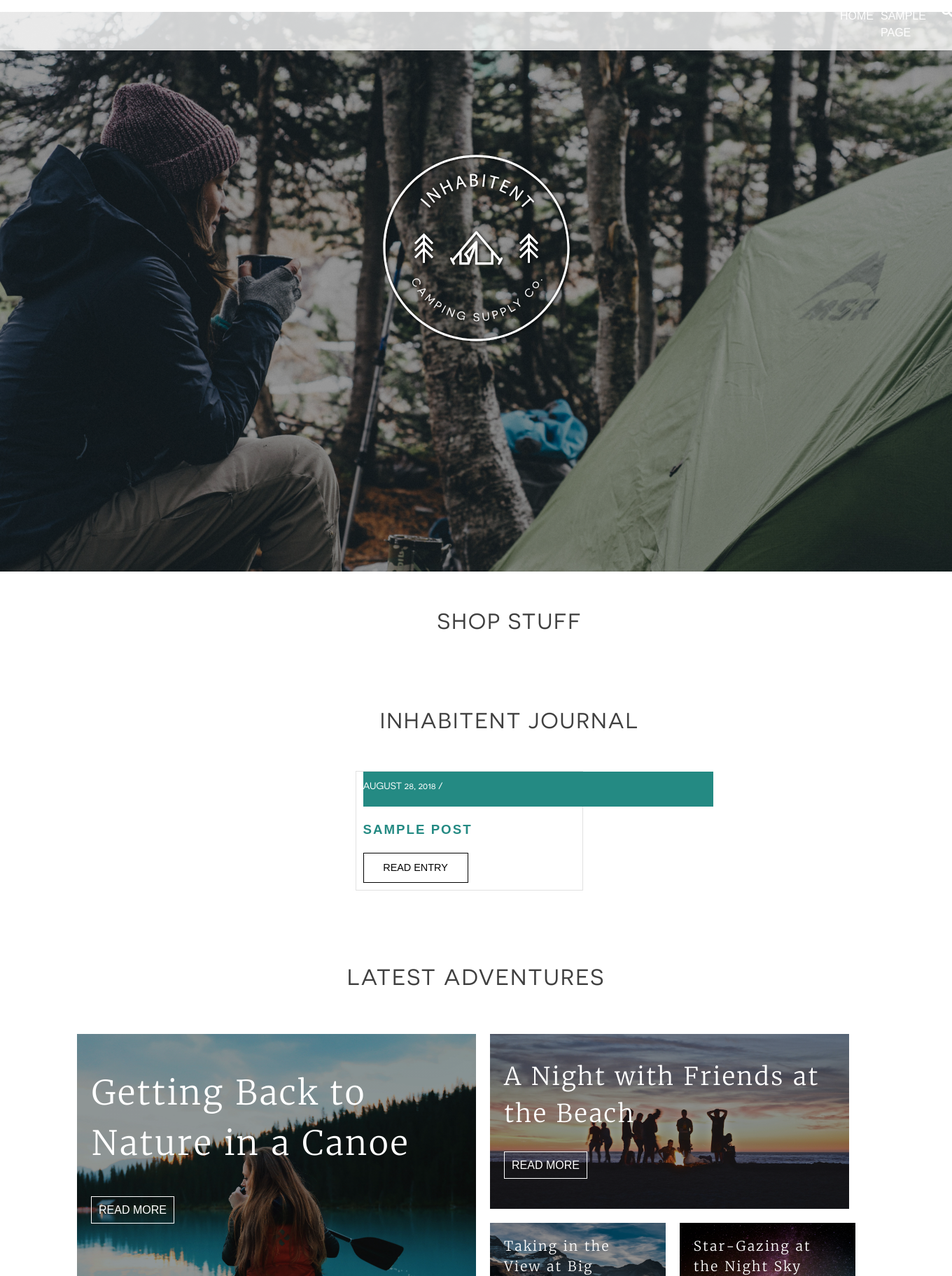
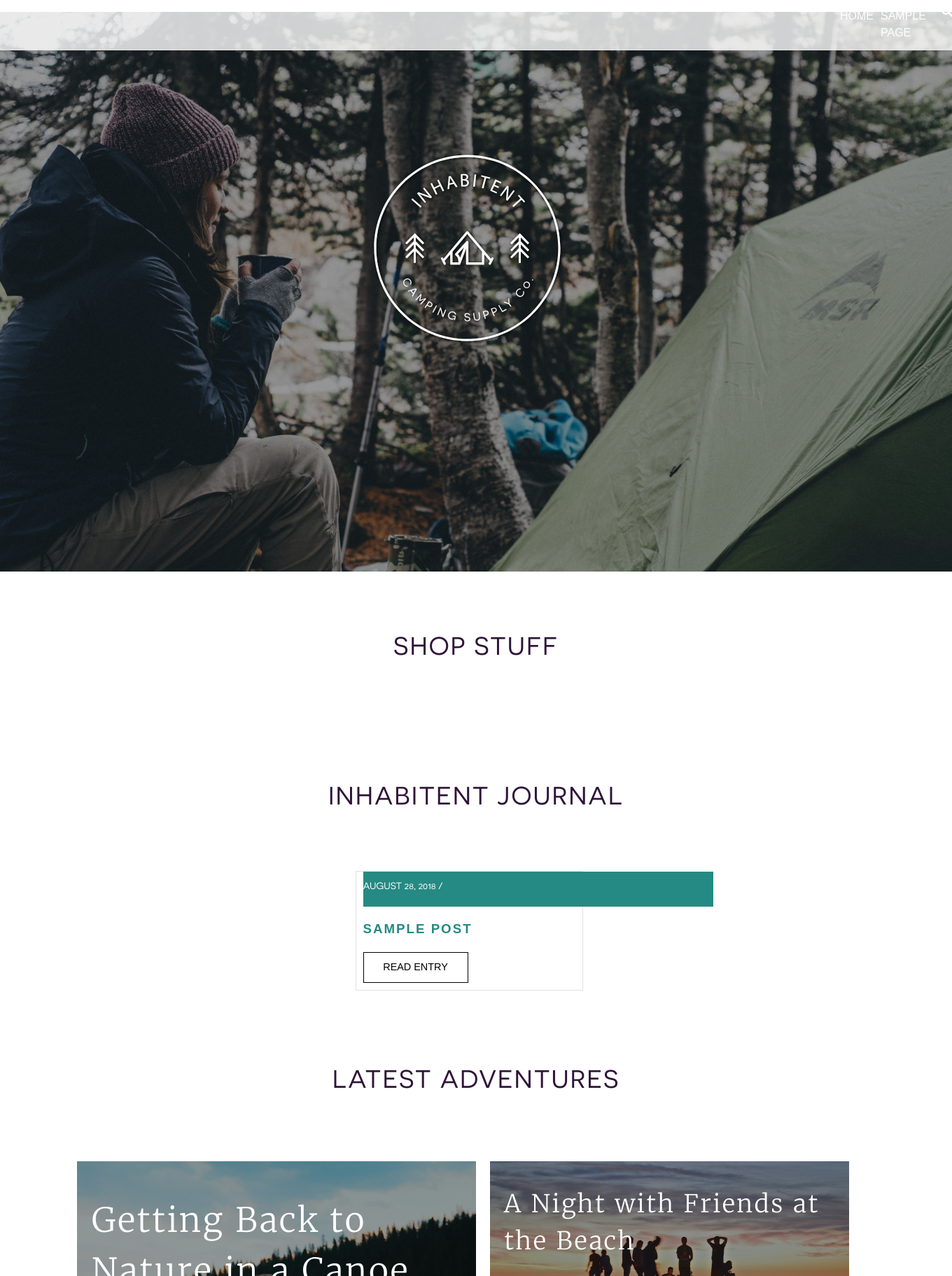
Before and after one commit to vbertoletti/inhabitent-site, a WordPress theme: template themes/inhabitent-theme/front-page.php in a window 1360 px wide; the page is wider, and only the part inside the window is pictured. Shown: the part 33-1857 px from the top of that part at 70% size. Run offline with PHP 8.4 and a stand-in for WordPress, Linux system fonts and the light colour scheme; the site name, menu and one post (Sample post) are stand-ins, and other content is empty; some libraries are stand-ins or nearby versions.

Commit message:
Cleaned up front page php and scss files. Added package-lock.json to .gitignore file. Moved readme file.

```diff
--- a/themes/inhabitent-theme/front-page.php
+++ b/themes/inhabitent-theme/front-page.php
@@ -1,14 +1,19 @@
 <?php get_header();?>
 
-<section> <!-- front-page section -->
+<main> <!-- main front-page -->
 
-	<div class="hero-banner">
+	<!-- HEADER/HERO BANNER SECTION BEGINS -->
+
+	<header class="hero-banner">
 
 		<div class="main-logo-container">
 				<img src="<?php echo get_template_directory_uri(); ?>/assets/images/inhabitent-logo-full.svg">
 		</div>
 
-	</div> <!-- end of .hero-banner -->
+	</header> <!-- end of .hero-banner section -->
+
+
+	<!-- FRONT PAGE SHOP STUFF BEGINS -->
 
 	<div class="home-shop-stuff">
 		<h2> shop stuff </h2>
@@ -21,30 +26,35 @@
 	?>
 
 	<section class="home-shop-stuff-wrapper">
+
 		<?php foreach ($terms as $term): ?>
+
 		<div class="home-terms-container">
 
 				<img src="<?php echo get_template_directory_uri() ?>/assets/images/<?php echo $term->name ?>.svg">
 
-
 				<p><?php echo $term->description; ?></p>
 
+				<div class="shop-stuff-link-container">
 						<a href="<?php echo get_term_link($term); ?>">
 						<?php echo $term->name . " stuff"; ?>
 						</a>
+				</div>
 
 		</div> <!-- end of .home-terms-container -->
 
-			<!-- <?php print_r($term)?> shows what my options are-->
+		<!-- <?php print_r($term)?> shows what my 'terms' options are, this is not in use, just an example for future projects -->
 
 		<?php endforeach;?>
-		</section>
+	</section> 	<!-- end of .home-shop-stuff-wrapper section -->
 
 
+	<!-- FRONT PAGE INHABITENT JOURNAL BEGINS -->
+
 	<div class="home-shop-stuff">
+		<!-- re-using shop stuff headings class -->
 		<h2> inhabitent journal </h2>
 	</div>
-
 
 	<?php
 		$args = array(
@@ -55,11 +65,10 @@
 		$product_posts = get_posts($args); // returns an array of posts
 	?>
 
-
 	<section class="main-blog-wrapper">
 		<?php foreach ($product_posts as $post): setup_postdata($post);?>
+
 		<div class="home-blog-posts-wrapper">
-
 
 			<?php	the_post_thumbnail();?>
 
@@ -77,13 +86,18 @@
 
 		</div>
 		<?php endforeach;
+
 		wp_reset_postdata();?>
-		</section>
+	</section> <!-- End of .main-blog-wrapper  -->
 
 
-	<section class="latest-adventures">
 
+	<!-- FRONT PAGE LATEST ADVENTURES BEGINS -->
+
+	<div class="home-shop-stuff">
+		<!-- re-using shop stuff headings class -->
 		<h2>Latest Adventures</h2>
+	</div>
 
 	<section class="journal-main-box">
 
@@ -95,19 +109,17 @@
 				<span class="more-adventures-button">More Adventures</span>
 		</div>
 
+		<div class="friends-beach">
 
-	<div class="friends-beach">
 			<div class="two">
 				<h3 class="friends-beach-heading">A Night with Friends at the Beach</h3>
 				<span class="adventures-readentry">read more</span>
 			</div>
 
-
 			<div class="big-mountain">
 				<h3 class="mountain-and-night">Taking in the View at Big Mountain</h3>
 				<span class="adventures-readentry">read more</span>
 			</div>
-
 
 			<div class="night-sky">
 				<h3 class="mountain-and-night">Star-Gazing at the Night Sky</h3>
@@ -116,11 +128,8 @@
 
 		</div>
 
-	</section>
+	</section> <!-- end of .journal-main-box -->
 
 
-
-</section>
-
-
+</main> <!-- end of main front-page -->
 <?php get_footer();?>
--- a/themes/inhabitent-theme/sass/_frontpage.scss
+++ b/themes/inhabitent-theme/sass/_frontpage.scss
@@ -10,43 +8,34 @@
     ),
     url('../../assets/images/home-hero.jpg');
   background-size: cover, cover;
-  width: 100%;
   height: 100vh;
 
   .main-logo-container {
     position: relative;
-    text-align: center;
+    width: 300px;
+    margin: 0 auto;
     top: 25vh;
+
   }
 }
-
 
 
 // shop stuff section begins
 
 
-
 .home-shop-stuff {
   width: 100%;
-  margin: 3rem;
+  margin: 5rem auto;
   text-align: center;
   text-transform: uppercase;
-  font-size: 1.3rem;
+  font-size: 1.5rem;
   letter-spacing: 2px;
 
   h2 {
     font-family: 'Novecento Sans Web';
     font-weight: normal;
-    font-style: normal;
+    color: #2f1339;
   }
-}
-
-.home-terms-container:hover {
-  border-color: $color_footer;
-}
-
-.home-terms-container a:hover {
-  background: #19625d;
 }
 
 .home-shop-stuff-wrapper {
@@ -167,34 +172,9 @@
 }
 
 
-// latest adventures section
 
+// latest adventures section styles
 
-.latest-adventures {
-  h2 {
-    font-family: 'Novecento Sans Web';
-    font-weight: normal;
-    text-transform: uppercase;
-    font-size: 2rem;
-    text-align: center;
-    letter-spacing: 2px;
-    padding-bottom: 20px;
-  }
-
-  h3 {
-    font-family: 'Merriweather';
-    font-weight: 300;
-    color: $color_fonts;
-    letter-spacing: 2px;
-    padding-left: 20px;
-    padding-right: 20px;
-
-    &:hover {
-      color: $color_hover;
-      cursor: pointer;
-    }
-  }
-}
 
 .canoe-girl-heading {
   font-size: 3rem;
--- a/themes/inhabitent-theme/sass/_navigation.scss
+++ b/themes/inhabitent-theme/sass/_navigation.scss
@@ -64,7 +64,7 @@ display: block;
 	align-items: center;
 	margin-top: 2rem;
 
-	position: fixed;
+	// position: fixed;
 	width: 100%;
 	top: 0;
 	padding-bottom: 0;
--- a/themes/inhabitent-theme/style.css
+++ b/themes/inhabitent-theme/style.css
@@ -805,30 +804,24 @@ object {
   background-image: -webkit-gradient(linear, left top, left bottom, color-stop(0, rgba(0, 0, 0, 0.4)), to(rgba(0, 0, 0, 0.4))), url("../../assets/images/home-hero.jpg");
   background-image: linear-gradient(180deg, rgba(0, 0, 0, 0.4) 0, rgba(0, 0, 0, 0.4)), url("../../assets/images/home-hero.jpg");
   background-size: cover, cover;
-  width: 100%;
   height: 100vh; }
   .hero-banner .main-logo-container {
     position: relative;
-    text-align: center;
+    width: 300px;
+    margin: 0 auto;
     top: 25vh; }
 
 .home-shop-stuff {
   width: 100%;
-  margin: 3rem;
+  margin: 5rem auto;
   text-align: center;
   text-transform: uppercase;
-  font-size: 1.3rem;
+  font-size: 1.5rem;
   letter-spacing: 2px; }
   .home-shop-stuff h2 {
     font-family: 'Novecento Sans Web';
     font-weight: normal;
-    font-style: normal; }
-
-.home-terms-container:hover {
-  border-color: #d99054; }
-
-.home-terms-container a:hover {
-  background: #19625d; }
+    color: #2f1339; }
 
 .home-shop-stuff-wrapper {
   display: -webkit-box;
@@ -941,26 +942,6 @@ object {
   .read-entry:hover a {
     color: #ffff; }
 
-.latest-adventures h2 {
-  font-family: 'Novecento Sans Web';
-  font-weight: normal;
-  text-transform: uppercase;
-  font-size: 2rem;
-  text-align: center;
-  letter-spacing: 2px;
-  padding-bottom: 20px; }
-
-.latest-adventures h3 {
-  font-family: 'Merriweather';
-  font-weight: 300;
-  color: #ffff;
-  letter-spacing: 2px;
-  padding-left: 20px;
-  padding-right: 20px; }
-  .latest-adventures h3:hover {
-    color: #f0e4d1;
-    cursor: pointer; }
-
 .canoe-girl-heading {
   font-size: 3rem; }
 
```
Also changed, not shown: other parts of themes/inhabitent-theme/sass/_frontpage.scss (+42 -14 lines), other parts of themes/inhabitent-theme/style.css (+31 -14 lines), README.md (renamed from themes/inhabitent-theme/README.md), themes/inhabitent-theme/build/css/style.min.css, 1 other file. Lines whose indentation alone changed are shown as unchanged.
